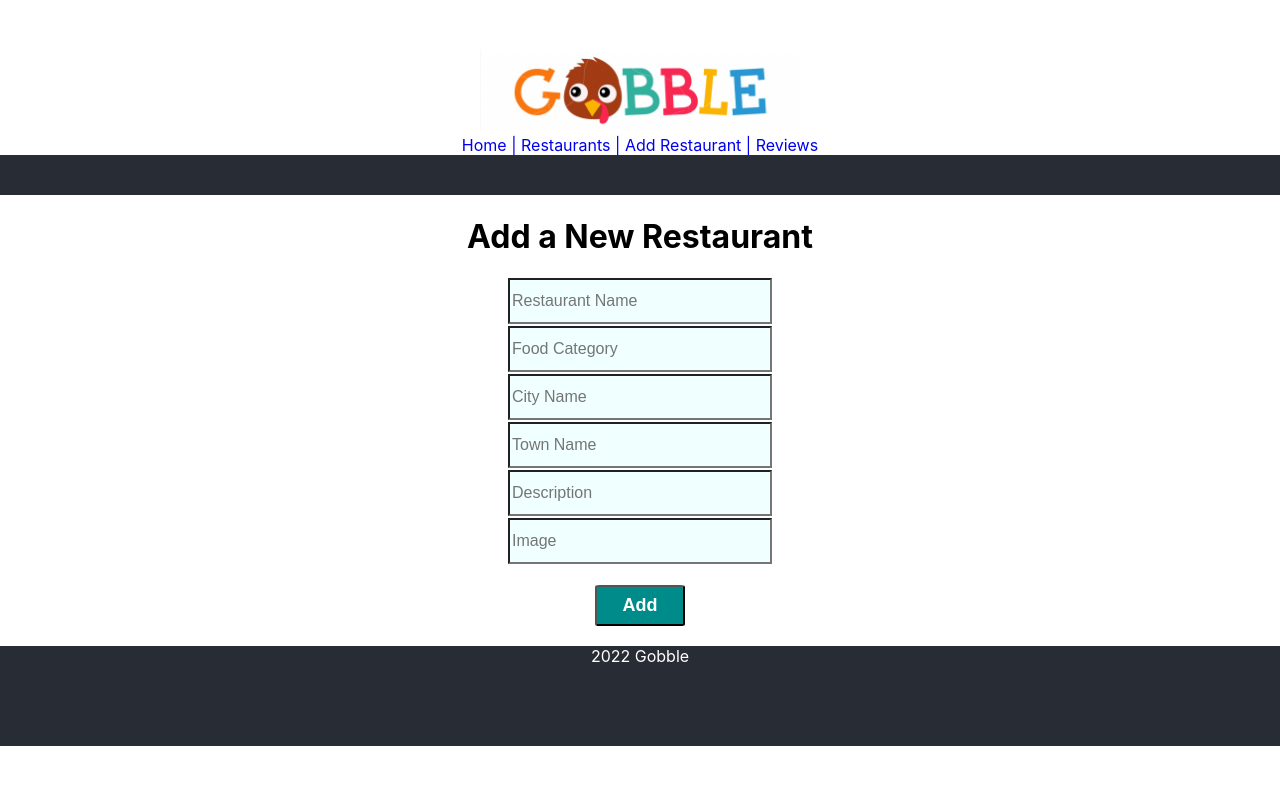
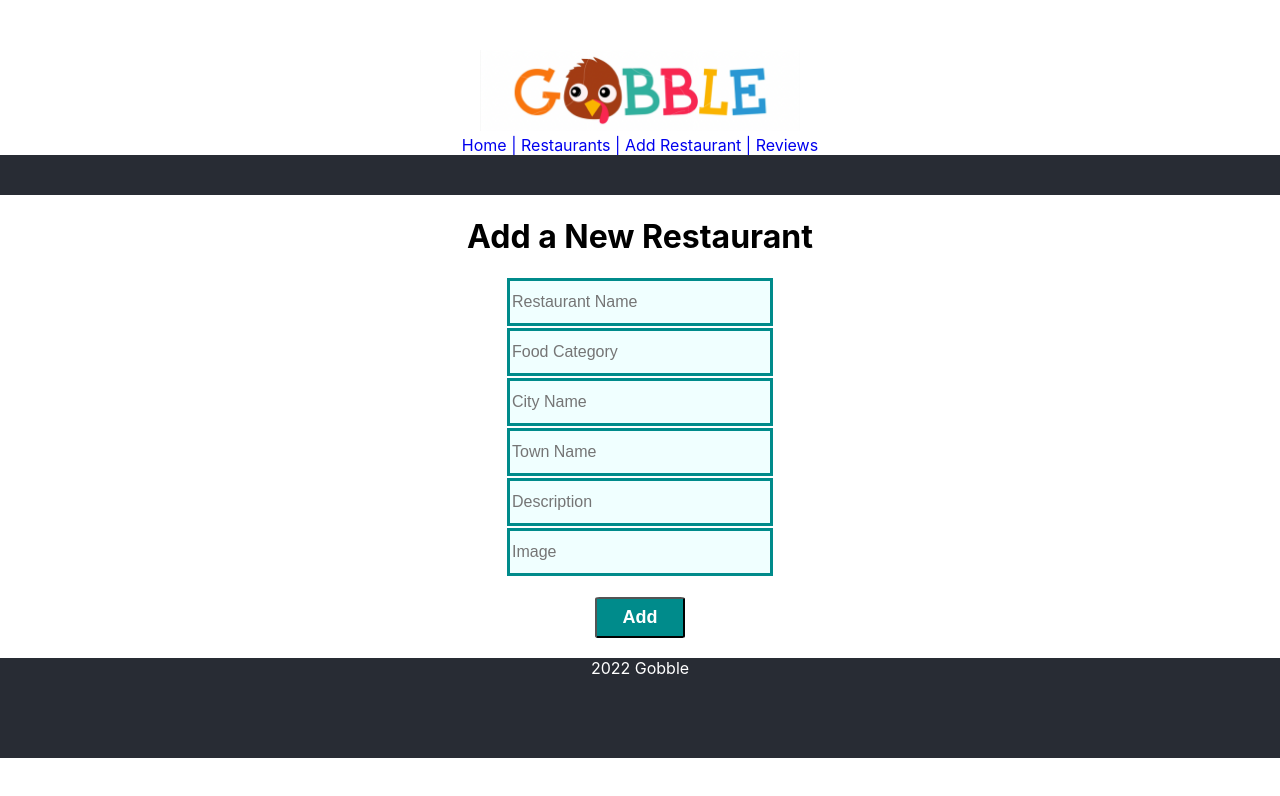
Before and after one commit to jayl2/Gobble2, a React (Create React App) app in the folder frontend/: page /restaurants/new in a window 1280 px wide. Shown: the top 796 px of the page. Built offline with nearby package versions, Linux system fonts and the light colour scheme; a web font is replaced by a local one.

Commit message:
final push

```diff
--- a/frontend/src/App.css
+++ b/frontend/src/App.css
@@ -130,6 +130,7 @@ p{
   font-size: 16px;
   margin:1px; ;
   background-color: azure;
+  border: solid darkcyan;
 }
 
 .NewRestForm{
--- a/frontend/src/components/Restaurants.jsx
+++ b/frontend/src/components/Restaurants.jsx
@@ -20,9 +20,7 @@ const Restaurants = () => {
   useEffect(() => {
     const getRests = async () => {
       await axios.get("http://localhost:3001/restaurants").then((res) => {
-        // console.log(res);
         setRests(res.data.restaurants);
-        // console.log(rests);
       });
     };
 
@@ -43,7 +41,6 @@ const Restaurants = () => {
               foodType={rest.foodType}
               city={rest.city}
               image={rest.image}
-              desp={rest.description}
               onClick={() => navigate(`/Reviews/${rest._id}`)}
             />
           ))}
```
